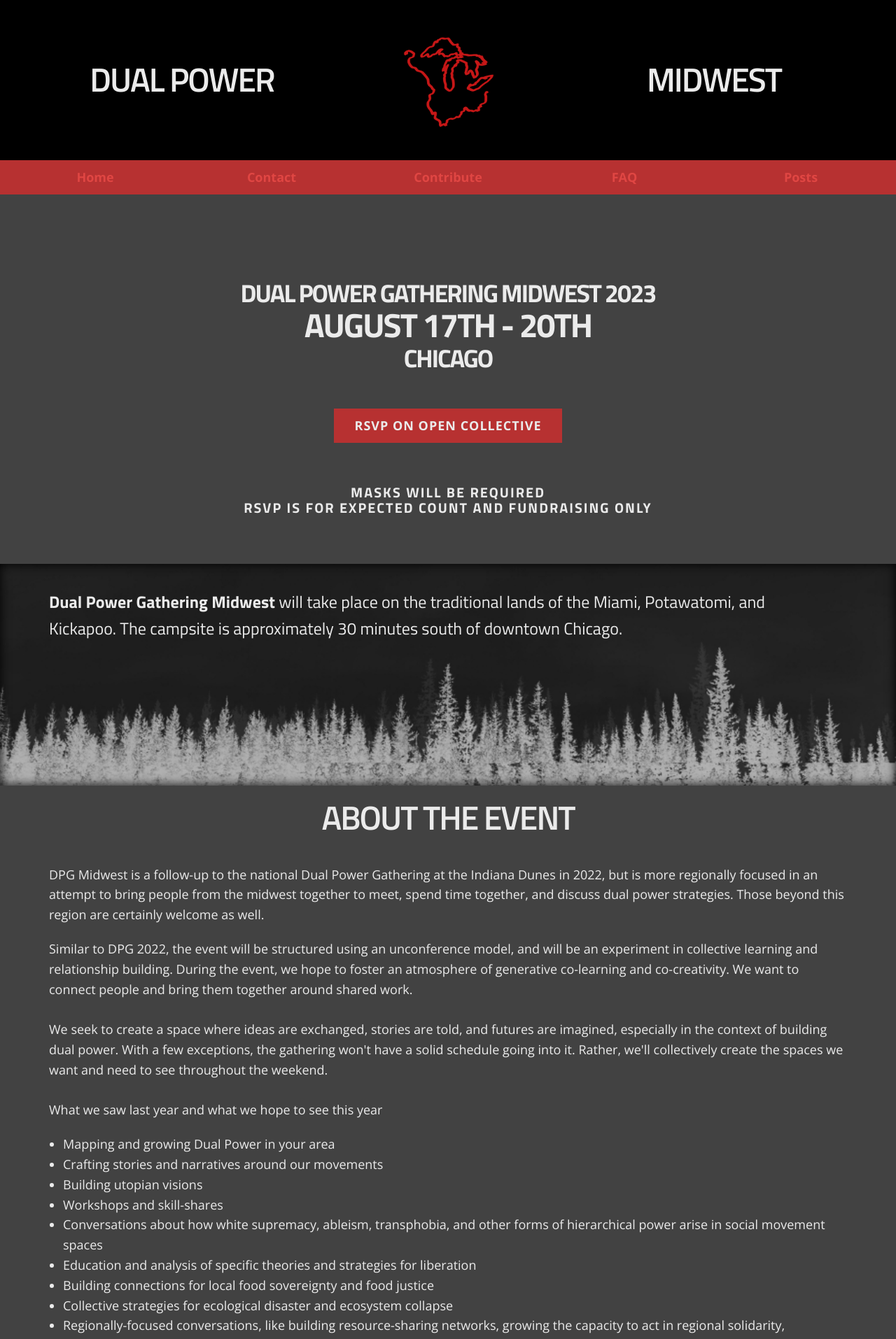
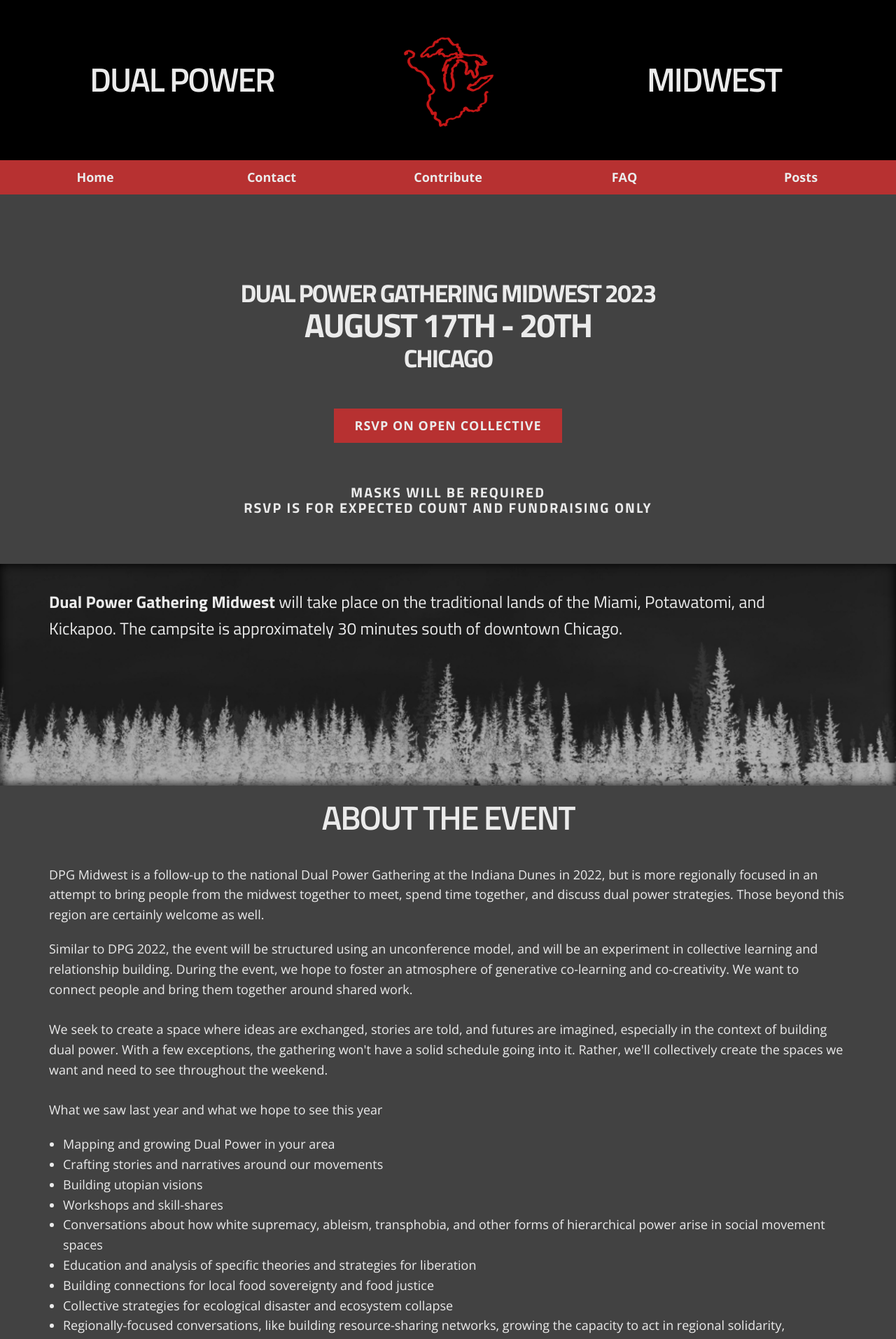
Before and after one commit to dpgmidwest/dev-website, a Jekyll site: the page built from index.html, in a window 1280 px wide. Shown: the top 1914 px of the page at 70% size. Built offline with Jekyll 4.4.1, drawn with Linux system fonts in a browser that asks for light colours; some web fonts are replaced; the list of posts is cut into pages by our own code.

Commit message:
nav text

```diff
--- a/css/default.css
+++ b/css/default.css
@@ -466,6 +466,10 @@
   text-align: center;
 }
 
+.menu-item > a {
+  color: var(--nav-text);
+}
+
 @media (max-width: 486px) {
   .menu-item {
     text-align: left;
```
